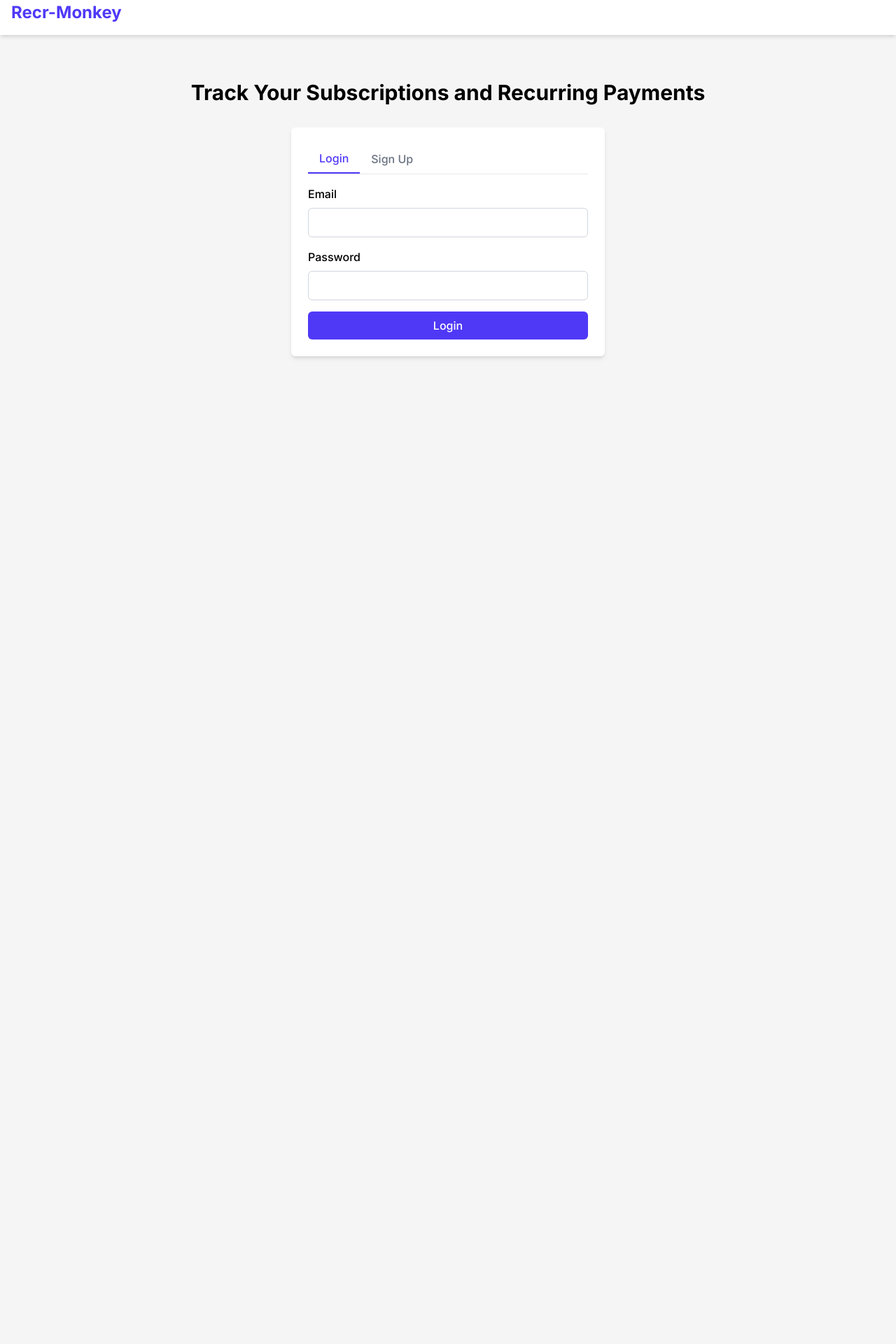
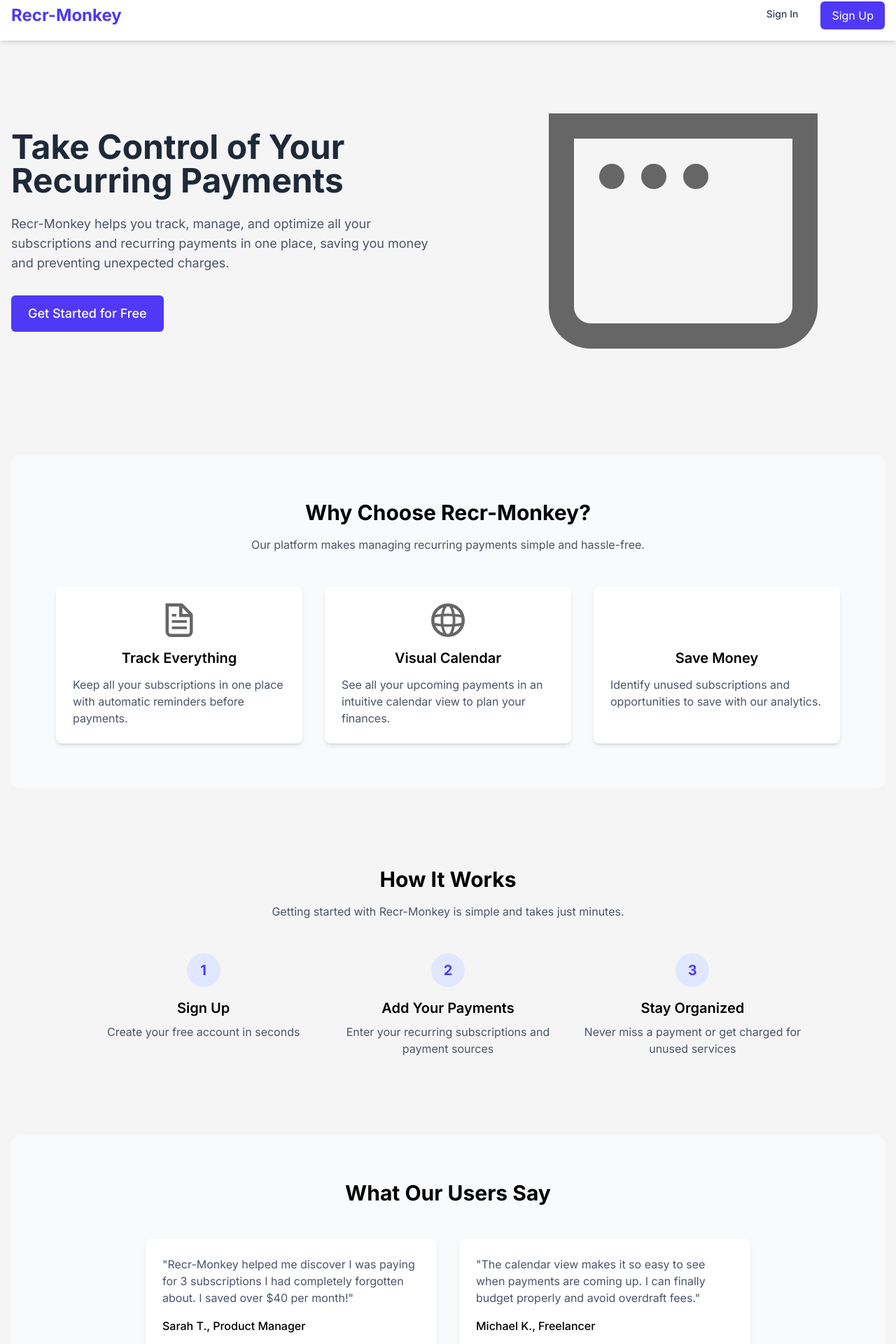
Before and after one commit to shadowlanes/recr-monkey, a Next.js app in the folder src/web/: page / in a window 1280 px wide. Shown: the part 14-1934 px from the top of the page at 70% size. Before the commit the page ends 800 px from the top, so only its background shows below. Built offline with nearby package versions, Linux system fonts and the light colour scheme; no server answers.

Commit message:
Landing page has more details now.

```diff
--- a/src/web/app/dashboard/calendar/page.tsx
+++ b/src/web/app/dashboard/calendar/page.tsx
@@ -185,7 +185,7 @@ export default function Calendar() {
     } else {
       generateYearCalendar();
     }
-  }, [currentDate, viewMode, recurringPayments, paymentSources, generateMonthCalendar, generateYearCalendar]);
+  }, [currentDate, viewMode, recurringPayments, paymentSources]);
 
   // Get all payment occurrences for a day
   const getAllPaymentDatesForDay = (payment: RecurringPayment, dayDate: Date): Date[] => {
@@ -567,13 +567,29 @@ export default function Calendar() {
           <div>
             <p className="text-sm text-gray-600">Monthly Total (Based on {viewMode === 'month' ? 'Current' : 'All'} View)</p>
             <p className="text-xl font-bold">
-              {formatCurrency(calculateMonthlyTotal(), 'USD')}
+              {formatCurrency(
+                viewMode === 'month'
+                  ? calendarDays.reduce((sum, day) =>
+                      sum + (day.payments.reduce((daySum, payment) => daySum + payment.payment.amount, 0)), 0)
+                  : (yearCalendar.length > 0 && currentDate.getMonth() < yearCalendar.length
+                      ? yearCalendar[currentDate.getMonth()].reduce((sum, day) =>
+                          sum + (day.payments.reduce((daySum, payment) => daySum + payment.payment.amount, 0)), 0)
+                      : 0),
+                'USD'
+              )}
             </p>
           </div>
           <div>
             <p className="text-sm text-gray-600">Yearly Total (Estimated)</p>
             <p className="text-xl font-bold">
-              {formatCurrency(calculateYearlyTotal(), 'USD')}
+              {formatCurrency(
+                yearCalendar.length > 0
+                  ? yearCalendar.reduce((sum, month) =>
+                      sum + month.reduce((monthSum, day) =>
+                        monthSum + (day.payments.reduce((daySum, payment) => daySum + payment.payment.amount, 0)), 0), 0)
+                  : 0,
+                'USD'
+              )}
             </p>
           </div>
         </div>
--- a/src/web/app/page.tsx
+++ b/src/web/app/page.tsx
@@ -9,37 +9,37 @@ import Image from "next/image";
 export default function Home() {
   const { user, loading, signOut } = useAuth();
 
-  // Add signout handler to navigation when user is logged in
+  // Update navigation when user auth state changes
   useEffect(() => {
     const navElement = document.getElementById('main-nav');
     if (navElement && user) {
       navElement.innerHTML = `
-        <button id="logout-btn" class="btn btn-small btn-secondary">Logout</button>
+        <button id="logout-btn" class="px-4 py-2 text-sm font-medium text-gray-700 hover:text-indigo-600">Logout</button>
       `;
       const logoutBtn = document.getElementById('logout-btn');
       if (logoutBtn) {
         logoutBtn.addEventListener('click', signOut);
       }
     } else if (navElement) {
-      navElement.innerHTML = '';
+      navElement.innerHTML = `
+        <a href="#auth-section" class="px-4 py-2 text-sm font-medium text-gray-700 hover:text-indigo-600">Sign In</a>
+        <a href="#auth-section" class="px-4 py-2 bg-indigo-600 text-white rounded-md hover:bg-indigo-700 transition">Sign Up</a>
+      `;
     }
   }, [user, signOut]);
 
   if (loading) {
-    return <div className="flex justify-center py-12">Loading...</div>;
+    return (
+      <div className="flex justify-center items-center min-h-[50vh]">
+        <div className="animate-spin rounded-full h-12 w-12 border-t-2 border-indigo-500"></div>
+      </div>
+    );
   }
 
+  // If user is logged in, show dashboard tabs
+  if (user) {
     return (
       <div className="container mx-auto px-4 py-8">
-      {!user ? (
-        <div className="py-8">
-          <h2 className="text-3xl font-bold text-center mb-8">
-            Track Your Subscriptions and Recurring Payments
-          </h2>
-          <AuthForm />
-        </div>
-      ) : (
-        <div>
         <div className="app-tabs flex border-b border-gray-200 mb-4">
           <Link href="/dashboard/payment-sources" className="app-tab-btn px-4 py-2 font-medium hover:text-indigo-600">
             Payment Sources
@@ -57,7 +57,150 @@ export default function Home() {
           <p className="mb-4">Please select one of the tabs above to get started.</p>
         </div>
       </div>
-      )}
+    );
+  }
+
+  // Landing page for non-authenticated users
+  return (
+    <div className="container mx-auto px-4">
+      {/* Hero Section */}
+      <section className="py-20 flex flex-col md:flex-row items-center">
+        <div className="md:w-1/2 mb-10 md:mb-0">
+          <h1 className="text-4xl md:text-5xl font-bold mb-6 text-gray-800">
+            Take Control of Your Recurring Payments
+          </h1>
+          <p className="text-lg text-gray-600 mb-8">
+            Recr-Monkey helps you track, manage, and optimize all your subscriptions and recurring payments in one place, saving you money and preventing unexpected charges.
+          </p>
+          <a
+            href="#auth-section"
+            className="inline-block px-6 py-3 bg-indigo-600 text-white rounded-md hover:bg-indigo-700 transition text-lg font-medium"
+          >
+            Get Started for Free
+          </a>
+        </div>
+        <div className="md:w-1/2 md:pl-12">
+          <div className="relative w-full h-80 md:h-96">
+            <Image
+              src="/window.svg"
+              alt="Dashboard Preview"
+              fill
+              className="object-contain"
+            />
+          </div>
+        </div>
+      </section>
+
+      {/* Features Section */}
+      <section className="py-16 bg-gray-50 rounded-xl my-12">
+        <div className="text-center mb-12">
+          <h2 className="text-3xl font-bold mb-4">Why Choose Recr-Monkey?</h2>
+          <p className="text-gray-600 max-w-2xl mx-auto">
+            Our platform makes managing recurring payments simple and hassle-free.
+          </p>
+        </div>
+
+        <div className="grid md:grid-cols-3 gap-8 max-w-6xl mx-auto px-4">
+          <div className="bg-white p-6 rounded-lg shadow-md">
+            <div className="w-12 h-12 mb-4 mx-auto">
+              <Image src="/file.svg" alt="Track Icon" width={48} height={48} />
+            </div>
+            <h3 className="text-xl font-semibold mb-3 text-center">Track Everything</h3>
+            <p className="text-gray-600">
+              Keep all your subscriptions in one place with automatic reminders before payments.
+            </p>
+          </div>
+
+          <div className="bg-white p-6 rounded-lg shadow-md">
+            <div className="w-12 h-12 mb-4 mx-auto">
+              <Image src="/globe.svg" alt="Visualize Icon" width={48} height={48} />
+            </div>
+            <h3 className="text-xl font-semibold mb-3 text-center">Visual Calendar</h3>
+            <p className="text-gray-600">
+              See all your upcoming payments in an intuitive calendar view to plan your finances.
+            </p>
+          </div>
+
+          <div className="bg-white p-6 rounded-lg shadow-md">
+            <div className="w-12 h-12 mb-4 mx-auto">
+              <Image src="/vercel.svg" alt="Save Icon" width={48} height={48} />
+            </div>
+            <h3 className="text-xl font-semibold mb-3 text-center">Save Money</h3>
+            <p className="text-gray-600">
+              Identify unused subscriptions and opportunities to save with our analytics.
+            </p>
+          </div>
+        </div>
+      </section>
+
+      {/* How It Works Section */}
+      <section className="py-16">
+        <div className="text-center mb-12">
+          <h2 className="text-3xl font-bold mb-4">How It Works</h2>
+          <p className="text-gray-600 max-w-2xl mx-auto">
+            Getting started with Recr-Monkey is simple and takes just minutes.
+          </p>
+        </div>
+
+        <div className="grid md:grid-cols-3 gap-6 max-w-5xl mx-auto">
+          <div className="text-center">
+            <div className="inline-flex items-center justify-center w-12 h-12 rounded-full bg-indigo-100 text-indigo-600 text-xl font-bold mb-4">1</div>
+            <h3 className="text-xl font-semibold mb-2">Sign Up</h3>
+            <p className="text-gray-600">Create your free account in seconds</p>
+          </div>
+
+          <div className="text-center">
+            <div className="inline-flex items-center justify-center w-12 h-12 rounded-full bg-indigo-100 text-indigo-600 text-xl font-bold mb-4">2</div>
+            <h3 className="text-xl font-semibold mb-2">Add Your Payments</h3>
+            <p className="text-gray-600">Enter your recurring subscriptions and payment sources</p>
+          </div>
+
+          <div className="text-center">
+            <div className="inline-flex items-center justify-center w-12 h-12 rounded-full bg-indigo-100 text-indigo-600 text-xl font-bold mb-4">3</div>
+            <h3 className="text-xl font-semibold mb-2">Stay Organized</h3>
+            <p className="text-gray-600">Never miss a payment or get charged for unused services</p>
+          </div>
+        </div>
+      </section>
+
+      {/* Testimonials Section */}
+      <section className="py-16 bg-gray-50 rounded-xl my-12">
+        <div className="text-center mb-12">
+          <h2 className="text-3xl font-bold mb-4">What Our Users Say</h2>
+        </div>
+
+        <div className="grid md:grid-cols-2 gap-8 max-w-4xl mx-auto px-4">
+          <div className="bg-white p-6 rounded-lg shadow-md">
+            <p className="text-gray-600 mb-4">
+              "Recr-Monkey helped me discover I was paying for 3 subscriptions I had completely forgotten about. I saved over $40 per month!"
+            </p>
+            <p className="font-medium">Sarah T., Product Manager</p>
+          </div>
+
+          <div className="bg-white p-6 rounded-lg shadow-md">
+            <p className="text-gray-600 mb-4">
+              "The calendar view makes it so easy to see when payments are coming up. I can finally budget properly and avoid overdraft fees."
+            </p>
+            <p className="font-medium">Michael K., Freelancer</p>
+          </div>
+        </div>
+      </section>
+
+      {/* Auth Section */}
+      <section id="auth-section" className="py-16 max-w-md mx-auto">
+        <div className="bg-white p-8 rounded-lg shadow-md">
+          <h2 className="text-2xl font-bold text-center mb-6">Get Started Today</h2>
+          <AuthForm />
+        </div>
+      </section>
+
+      {/* Footer */}
+      <footer className="py-12 border-t border-gray-200 mt-12">
+        <div className="text-center text-gray-500">
+          <p>© {new Date().getFullYear()} Recr-Monkey. All rights reserved.</p>
+          <p className="mt-2">Your subscription management solution.</p>
+        </div>
+      </footer>
     </div>
   );
 }
```
Lines whose indentation alone changed are shown as unchanged.
